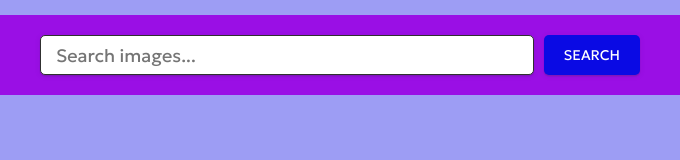
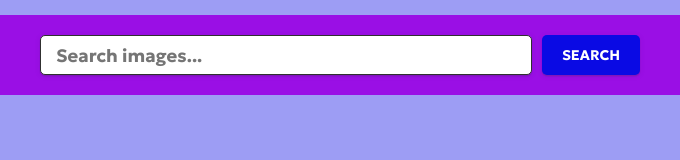
Before and after one commit to SergeyGusar/goit-js-hw-11, a website built with Parcel: page src/index.html in a window 1280 px wide. Shown: the full height of the page, 300-980 px from the left. Built offline with nearby package versions, Linux system fonts and the light colour scheme.

Commit message:
Update style.css

```diff
--- a/src/css/style.css
+++ b/src/css/style.css
@@ -55,6 +55,7 @@ body {
   .search-input {
     height: 40px;
     flex-grow: 1;
+    font-weight: 700;
     font-size: 18px;
     padding-left: 15px;
     border-radius: 5px;
@@ -65,6 +66,7 @@ body {
 
   .search-btn,
   .load-more {
+    font-weight: 700;
     font-size: 14px;
     padding: 10px 20px;
     background-color: #0a0ae4;
```
